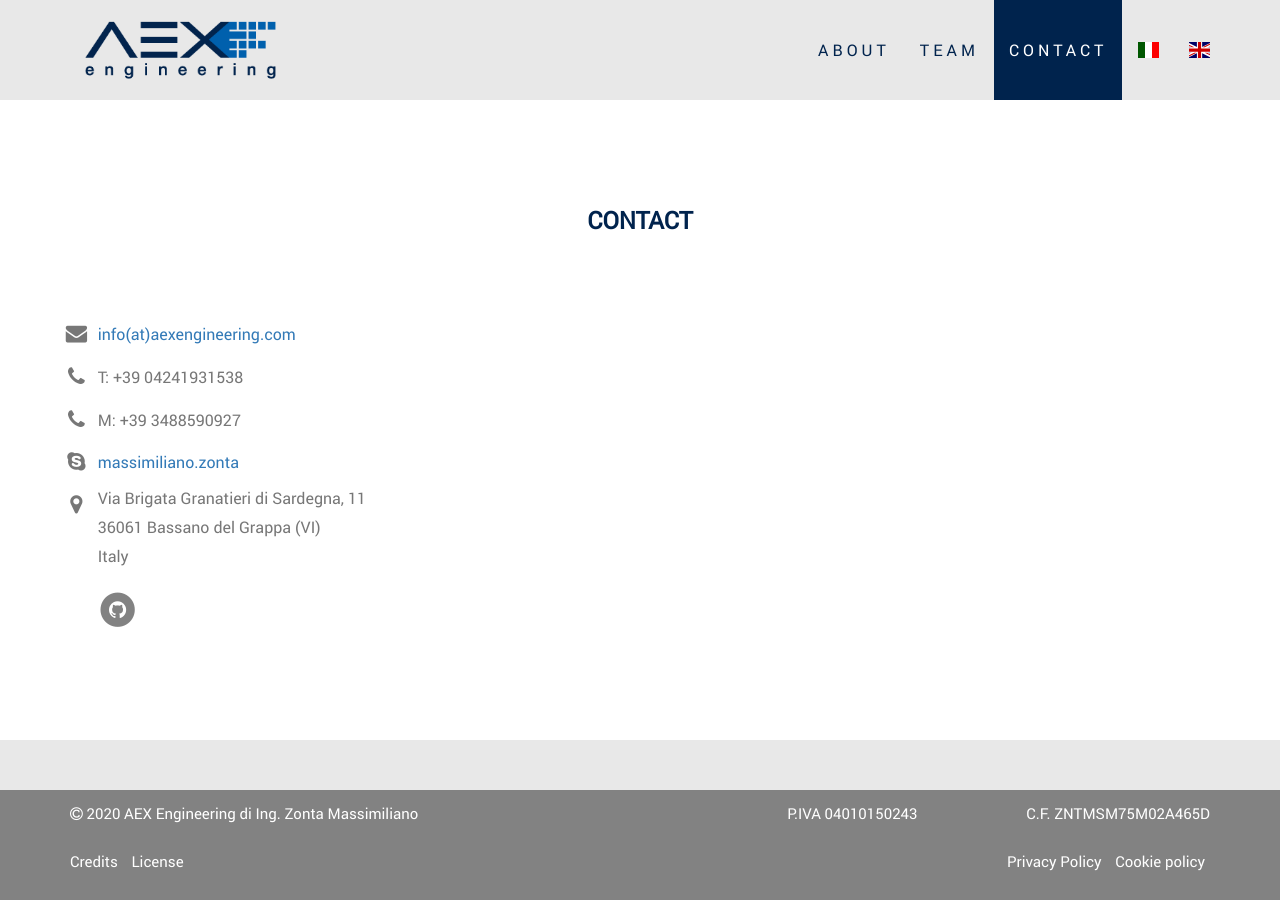
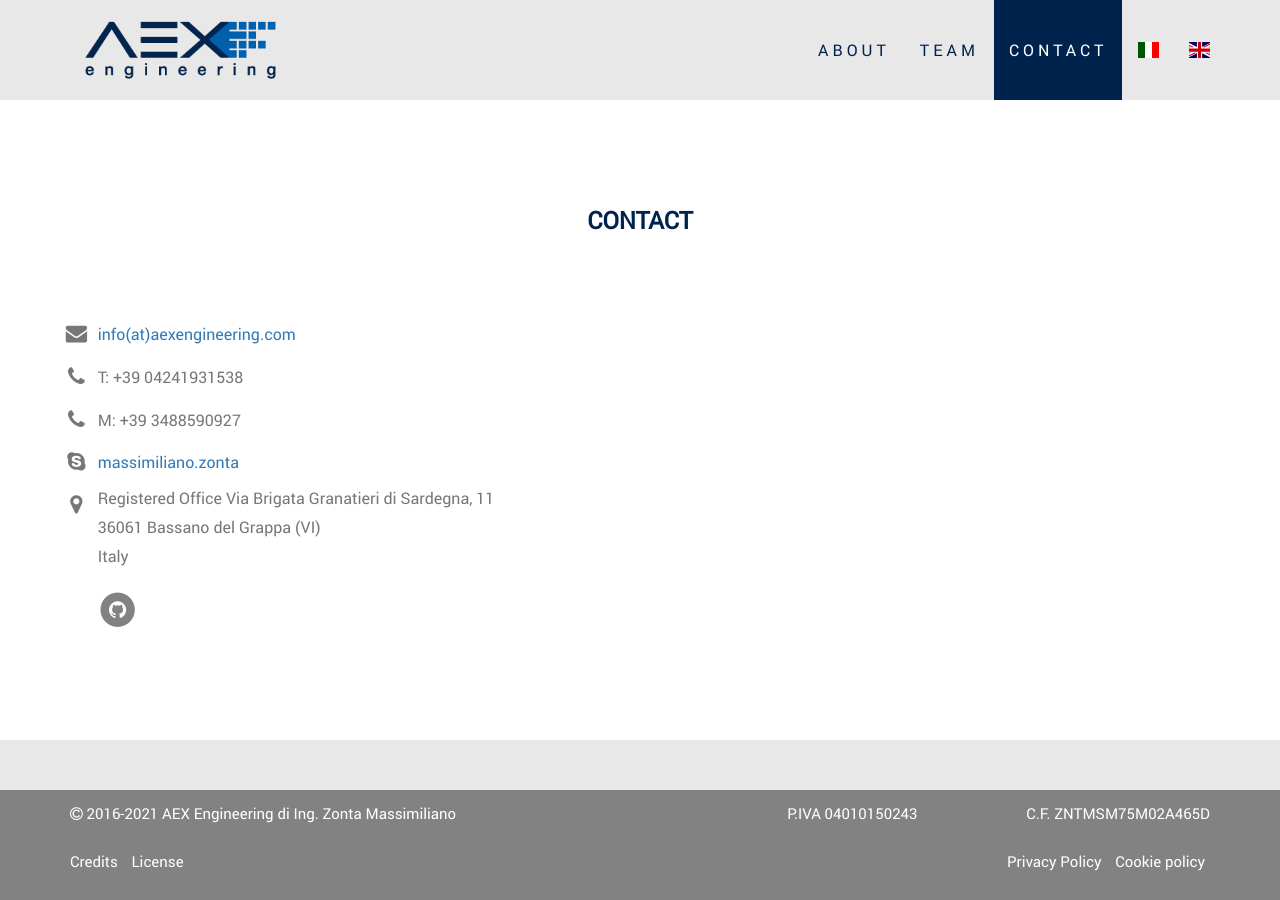
Before and after one commit to aexengineering/aexengineering.github.io, a Jekyll site: the page built from site_en/index.html, in a window 1280 px wide and 900 px high, scrolled down 3844 px. Built offline with Jekyll 4.4.1, drawn with Linux system fonts in a browser that asks for light colours.

Commit message:
update2021

```diff
--- a/_config.yml
+++ b/_config.yml
@@ -19,6 +19,12 @@ address:
   36061 Bassano del Grappa (VI)
   <br>
   Italy
+address_work:
+    Largo G. Perlasca, 14
+    <br>
+    36061 Bassano del Grappa (VI)
+    <br>
+    Italy
 description:  # this means to ignore newlines until "baseurl:"
  Automating user EXperience
 baseurl: "" # the subpath of your site, e.g. /blog
--- a/_includes/en/contact-info-social.html
+++ b/_includes/en/contact-info-social.html
@@ -60,7 +60,7 @@
       </span>
     </td>
     <td style="vertical-align: middle; text-align: left">
-      {{ site.address }}
+      Registered Office {{ site.address }}
     </td>
   </tr>
   {% endif %}
--- a/_includes/en/impressum.html
+++ b/_includes/en/impressum.html
@@ -3,7 +3,7 @@
   <div class="container">
   <div class="row">
     <div class="col-sm-6 impressum-col-1">
-      <i class="fa fa-copyright"></i> 2020 AEX Engineering di Ing. Zonta Massimiliano
+      <i class="fa fa-copyright"></i> 2016-2021 AEX Engineering di Ing. Zonta Massimiliano
     </div>
     <div class="col-sm-3 impressum-col-2">
       P.IVA 04010150243
--- a/_includes/it/impressum.html
+++ b/_includes/it/impressum.html
@@ -3,7 +3,7 @@
   <div class="container">
   <div class="row">
     <div class="col-sm-6 impressum-col-1">
-      <i class="fa fa-copyright"></i> 2020 AEX Engineering di Ing. Zonta Massimiliano
+      <i class="fa fa-copyright"></i> 2016-2020 AEX Engineering di Ing. Zonta Massimiliano
     </div>
     <div class="col-sm-3 impressum-col-2">
       P.IVA 04010150243
--- a/_includes/team/mzonta.html
+++ b/_includes/team/mzonta.html
@@ -16,14 +16,6 @@
   </a>
 </li>
 <li>
-  <a href="https://twitter.com/mzonta" target=_blank>
-      <span class="fa-stack fa-lg social-media-list">
-          <i class="fa fa-circle fa-stack-2x"></i>
-          <i class="fa fa-twitter fa-stack-1x fa-inverse "></i>
-      </span>
-  </a>
-</li>
-<li>
   <a href="http://www.massimilianozonta.com/" target=_blank>
       <span class="fa-stack fa-lg social-media-list">
           <i class="fa fa-circle fa-stack-2x"></i>
```
